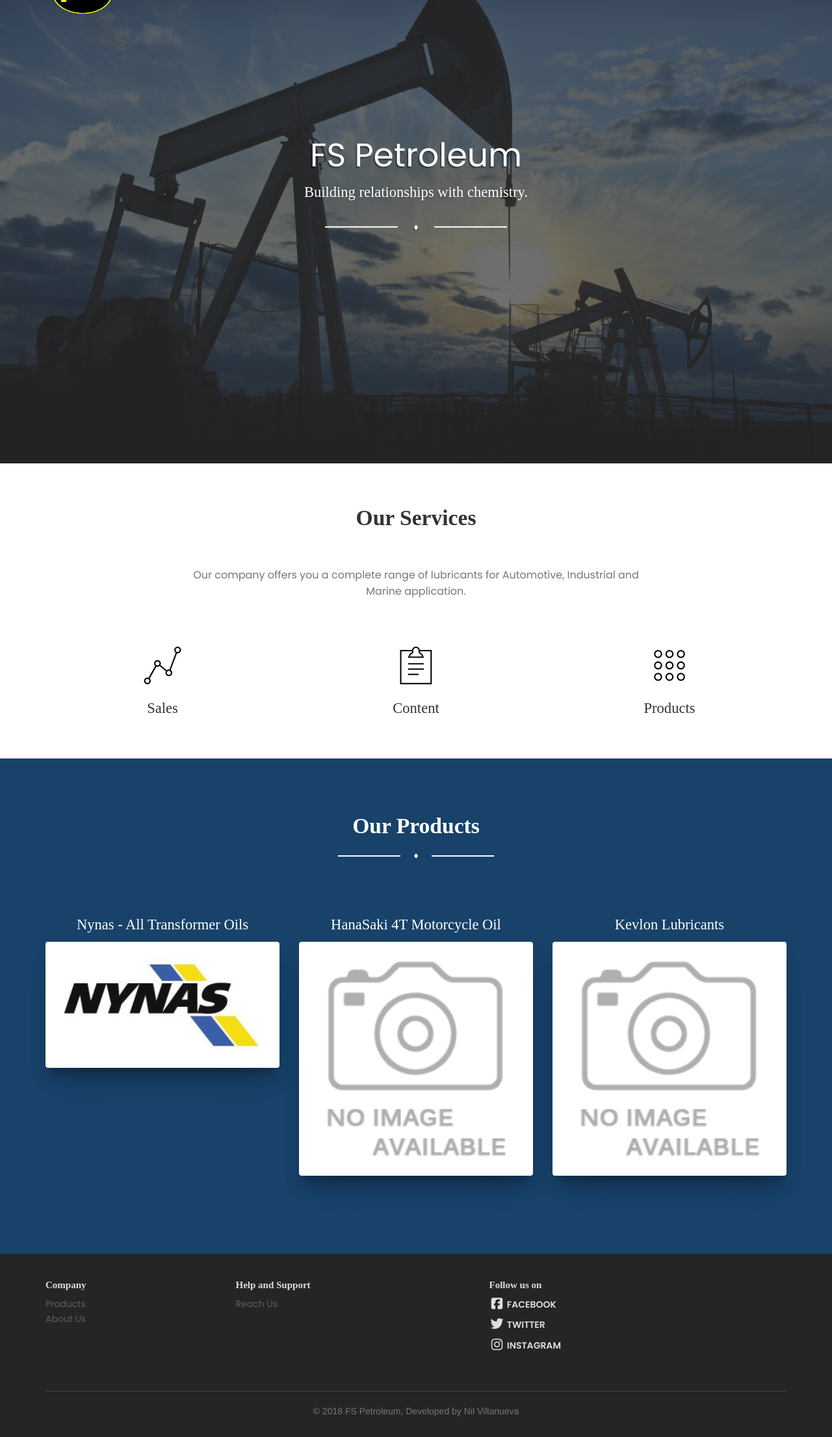
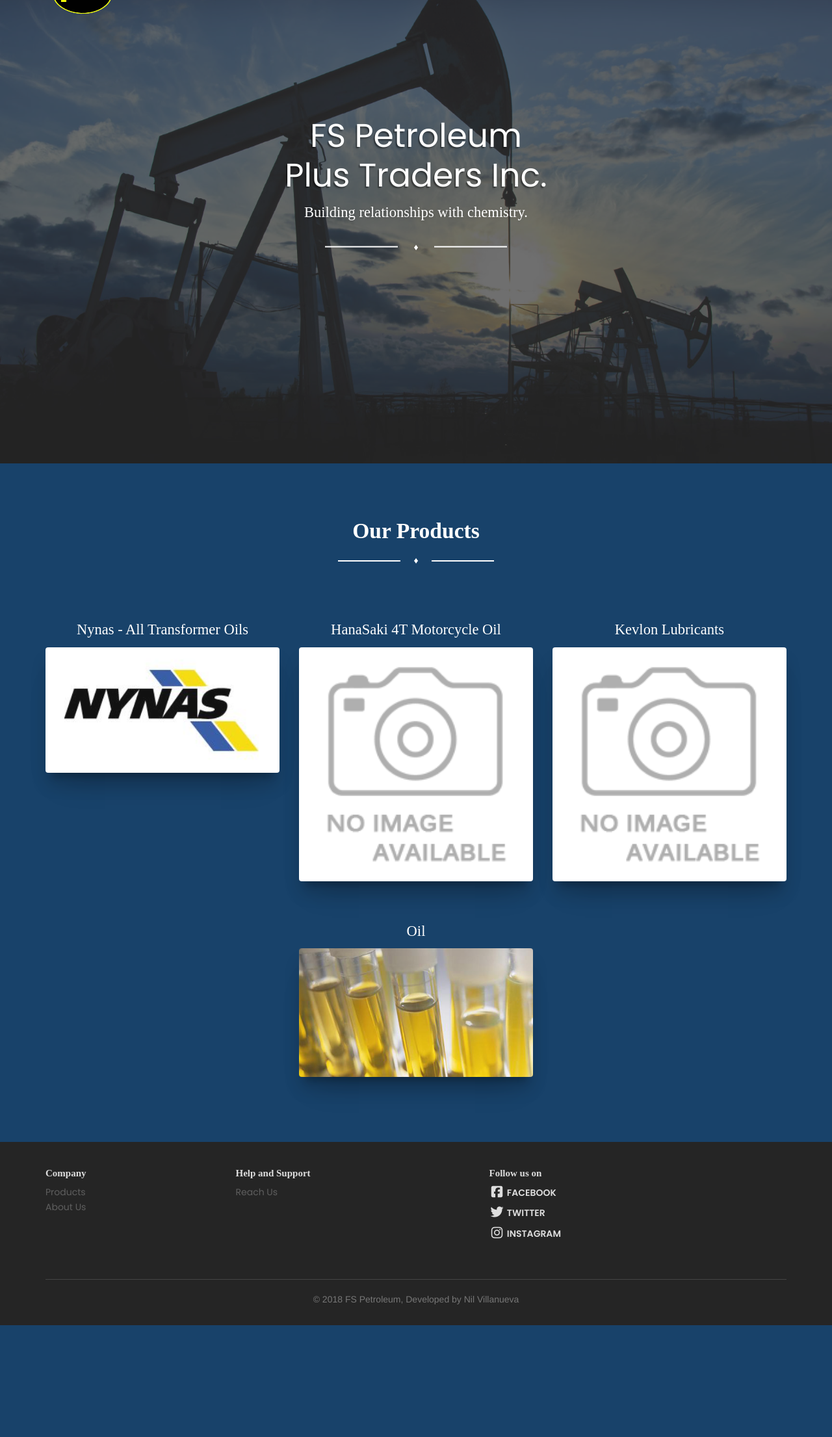
Before and after one commit to Eshichi/Petroleum, a PHP site: page /Petroleum/ in a window 1280 px wide. Shown: the part 87-2298 px from the top of the page at 65% size. After the commit the page ends 2126 px from the top, so only its background shows below. Run offline with PHP 8.4, Linux system fonts and the light colour scheme; some libraries are stand-ins or nearby versions; some web fonts are replaced.

Commit message:
local 0.1.6

```diff
--- a/Career.php
+++ b/Career.php
@@ -18,7 +18,7 @@ harmoniously toward common goals.</p>
                 </div>
 
                 <div class="button-get-started">
-                    <a href="http://fspetroleum.com/Contact.php" class="btn btn-danger btn-fill btn-lg">Reach Us</a>
+                    <a href="http://localhost:8080/Petroleum/Contact.php" class="btn btn-danger btn-fill btn-lg">Reach Us</a>
                 </div>
             </div>
         </div>
--- a/Modals.php
+++ b/Modals.php
@@ -11,7 +11,7 @@
           <p>An inhibited high-grade oil, Nytro Gemini X conforms to IEC 60296 Edition 4.0 – including the fulfilment of specific requirements for special applications. Developed and formulated to deliver strong resistance to oil degradation, Nytro Gemini X provides excellent oxidation stability for a longer transformer life with less maintenance.</p>
         </div>
         <div class="modal-footer">
-          <a href="http://fspetroleum.com/Contact.php" class="btn btn-danger btn-fill btn-lg">Reach Us</a>
+          <a href="http://localhost:8080/Petroleum/Contact.php" class="btn btn-danger btn-fill btn-lg">Reach Us</a>
         </div>
       </div>
 
@@ -31,7 +31,7 @@
           <p>Nytro Libra is an uninhibited transformer oil that conforms to IEC 60296 Edition 4.0. Developed and formulated to deliver solid resistance to oil degradation, Nytro Libra provides good oxidation stability thanks to its natural inhibitors. This increases the possibilities for a longer transformer life with less maintenance.</p>
         </div>
         <div class="modal-footer">
-          <a href="http://fspetroleum.com/Contact.php" class="btn btn-danger btn-fill btn-lg">Reach Us</a>
+          <a href="http://localhost:8080/Petroleum/Contact.php" class="btn btn-danger btn-fill btn-lg">Reach Us</a>
         </div>
       </div>
 
@@ -52,7 +52,7 @@
 </p>
         </div>
         <div class="modal-footer">
-          <a href="http://fspetroleum.com/Contact.php" class="btn btn-danger btn-fill btn-lg">Reach Us</a>
+          <a href="http://localhost:8080/Petroleum/Contact.php" class="btn btn-danger btn-fill btn-lg">Reach Us</a>
         </div>
       </div>
 
--- a/footer.php
+++ b/footer.php
@@ -7,11 +7,11 @@
                         <nav>
                             <ul>
                                 <li>
-                                    <a href="http://fspetroleum.com/">Products</a>
+                                    <a href="http://localhost:8080/Petroleum/">Products</a>
                                 </li>
 
                                 <li>
-                                    <a href="http://fspetroleum.com/About.php">About Us</a>
+                                    <a href="http://localhost:8080/Petroleum/Company.php">About Us</a>
                                 </li>
                             </ul>
                         </nav>
@@ -23,7 +23,7 @@
                          <nav>
                             <ul>
                                 <li>
-                                    <a href="http://fspetroleum.com/Contact.php">Reach Us</a>
+                                    <a href="http://localhost:8080/Petroleum/Contact.php">Reach Us</a>
                                 </li>
 
                             </ul>
--- a/header.php
+++ b/header.php
@@ -32,27 +32,27 @@
                     <span class="icon-bar bar2"></span>
                     <span class="icon-bar bar3"></span>
                 </button>
-                <a href="" class="navbar-brand">
+                <a href="http://localhost:8080/Petroleum/" class="navbar-brand">
                 <img src="assets/img/FSLogo_2.png" class="" sizes="116x116" style=" width: 115px; height: 115px;margin-top: -23px;">
                 </a>
             </div>
             <div class="collapse navbar-collapse">
                 <ul class="nav navbar-nav navbar-right navbar-uppercase">
                         <li>
-                                <a href="http://fspetroleum.com/">Products</a>
+                                <a href="http://localhost:8080/Petroleum/">Products</a>
                         </li>
                         <li>
-                                <a href="http://fspetroleum.com/Business.php">Services</a>
+                                <a href="http://localhost:8080/Petroleum/Services.php">Services</a>
                         </li>
 
                     <li>
-                        <a href="http://fspetroleum.com/About.php" >The Company</a>
+                        <a href="http://localhost:8080/Petroleum/Company.php" >The Company</a>
                     </li>
                     <li>
-                            <a href="http://fspetroleum.com/Career.php">Employment</a>
+                            <a href="http://localhost:8080/Petroleum/Career.php">Employment</a>
                     </li>
                     <li>
-                        <a href="http://fspetroleum.com/Contact.php" class="btn btn-danger btn-fill">Reach Us</a>
+                        <a href="http://localhost:8080/Petroleum/Contact.php" class="btn btn-danger btn-fill">Reach Us</a>
                     </li>
 
                     <li class="dropdown">
--- a/index.php
+++ b/index.php
@@ -10,7 +10,7 @@ include 'header.php';
             <div class="container" >
                 <div class="content">
                     <div class="title-area">
-                        <h1 class="title-modern">FS Petroleum</h1>
+                        <h1 class="title-modern">FS Petroleum <br> Plus Traders Inc.</h1>
                         <h3>Building relationships with chemistry.</h2>
                         <div class="separator line-separator">♦</div>
                     </div>
@@ -19,46 +19,7 @@ include 'header.php';
             </div>
         </div>
     </div>
-    <div class="section">
-        <div class="container">
-            <div class="row">
-                <div class="title-area">
-                    <h2>Our Services</h2>
-                    <div class="separator separator-danger">✻</div>
-                    <p class="description">Our company offers you a complete range of lubricants for Automotive, Industrial and Marine application.</p>
-                </div>
-            </div>
-            <div class="row">
-                <div class="col-md-4">
-                    <div class="info-icon">
-                        <div class="icon text-danger">
-                            <i class="pe-7s-graph1"></i>
-                        </div>
-                        <h3>Sales</h3>
-                        <!-- <p class="description">information about sales</p> -->
-                    </div>
-                </div>
-                <div class="col-md-4">
-                    <div class="info-icon">
-                        <div class="icon text-danger">
-                            <i class="pe-7s-note2"></i>
-                        </div>
-                        <h3>Content</h3>
-                        <!-- <p class="description">Content information</p> -->
-                    </div>
-                </div>
-                <div class="col-md-4">
-                    <div class="info-icon">
-                        <div class="icon text-danger">
-                            <i class="pe-7s-keypad text-danger"></i>
-                        </div>
-                        <h3>Products</h3>
-                        <!-- <p class="description">Sample text information</p> -->
-                    </div>
-                </div>
-            </div>
-        </div>
-    </div>
+
 
 
     <div class="section section-cards section-gray" style="background-color: #18426a;
@@ -74,7 +35,7 @@ include 'header.php';
 
                      <h3 class="text-center">Nynas - All Transformer Oils</h3>
                             <div class="card card-blog">
-                                <a target="" href="Nynas.php" class="header">
+                                <a target="" href="Products.php" class="header">
                                     <img src="assets/img/Products/Nynas.jpg" class="image-header image-full">
                                 </a>
                             </div>
@@ -99,22 +60,22 @@ include 'header.php';
 
                         <h3 class="text-center">HanaSaki 4T Motorcycle Oil</h3>
                             <div class="card card-blog">
-                                <a target="" href="HanaSaki.php" class="header">
+                                <a target="" href="Products.php" class="header">
                                     <img src="assets/img/Products/None.jpg" class="image-header image-full">
                                 </a>
                             </div>
-                    <!-- <br>
-                    <h3 class="text-center">More Products</h3>
+                    <br>
+                    <h3 class="text-center">Oil</h3>
                     <div class="card card-blog">
-                        <a target="_blank" href="" class="header">
-                            <img src="" class="image-header image-full">
+                        <a target="" href="Products.php" class="header">
+                        <img src="assets/img/Products/oil.JPG" class="image-header image-full">
                         </a>
-                    </div> -->
+                    </div>
                 </div>
                 <div class="col-md-4">
                     <h3 class="text-center">Kevlon Lubricants</h3>
                     <div class="card card-blog">
-                        <a target="" href="" class="header" >
+                         <a target="" href="Products.php" class="header">
                             <img src="assets/img/Products/None.jpg" class="image-header image-full">
                         </a>
                     </div>
```
Also changed, not shown: About.php (deleted, +0 -219 lines), Business.php (deleted, +0 -28 lines), Company.php (added, +86 -0 lines), Contact.php (+9 -9 lines), Services.php (added, +43 -0 lines), Products.php (renamed from Nynas.php), assets/img/Products/oil.jpg (added), assets/img/Services.jpg (added).
